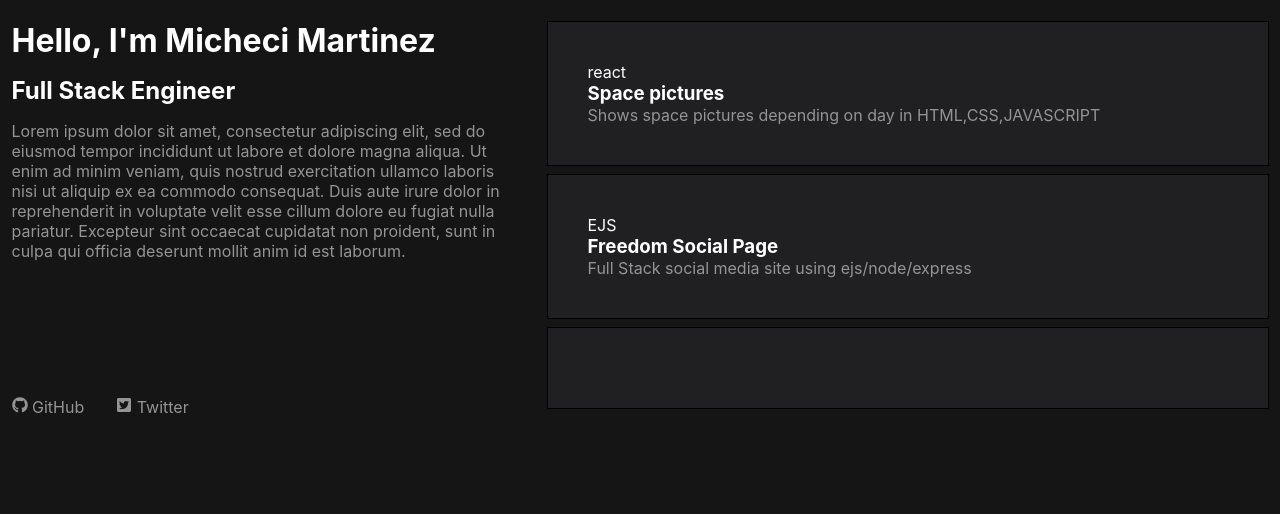
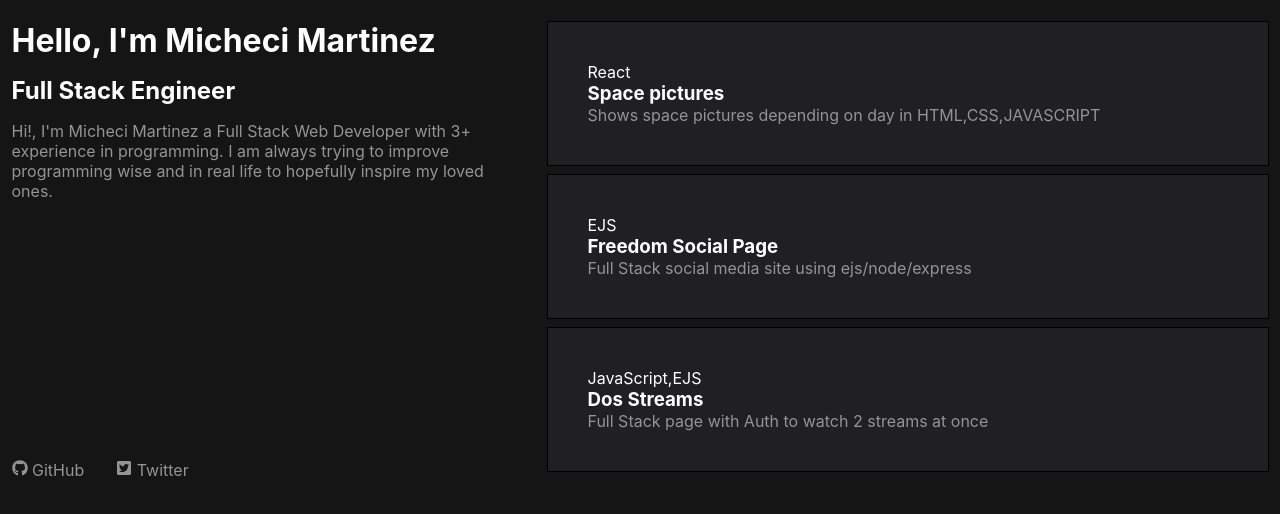
Before and after one commit to micheci/portfolio, a React (Create React App) app: page / in a window 1280 px wide. Shown: the top 514 px of the page. Built offline with nearby package versions, Linux system fonts and the light colour scheme.

Commit message:
added info desc

```diff
--- a/package.json
+++ b/package.json
@@ -6,6 +6,7 @@
     "@testing-library/jest-dom": "^5.16.5",
     "@testing-library/react": "^13.4.0",
     "@testing-library/user-event": "^13.5.0",
+    "boostrap": "^2.0.0",
     "react": "^18.2.0",
     "react-dom": "^18.2.0",
     "react-icons": "^4.7.1",
--- a/src/Components/AboutMe.js
+++ b/src/Components/AboutMe.js
@@ -6,12 +6,13 @@ import {FaTwitterSquare} from 'react-icons/fa'
 
 const AboutMe = () => {
   return (
-    <div className="about-meContainer">
+    <div className="about-meContainer Container">
         <div className="leftaboutme">
             <h1 >Hello, I'm Micheci Martinez </h1>
             <h2>Full Stack Engineer </h2>
-            <p>Lorem ipsum dolor sit amet, consectetur adipiscing elit, sed do eiusmod tempor incididunt ut labore et dolore magna aliqua. Ut enim ad minim veniam, quis nostrud exercitation ullamco laboris nisi ut aliquip ex ea commodo consequat. Duis aute irure dolor in reprehenderit in voluptate velit esse cillum dolore eu fugiat nulla pariatur. Excepteur sint occaecat cupidatat non proident, sunt in culpa
-            qui officia deserunt mollit anim id est laborum.</p>
+            <p>Hi!, I'm Micheci Martinez a Full Stack Web Developer with 3+ experience in programming.
+              I am always trying to improve programming wise and in real life to hopefully inspire my loved ones.
+            </p>
             <div className="icons">
               <FaGithub/> <span>GitHub</span>
               <FaTwitterSquare/> <span>Twitter</span>
--- a/src/Components/Projects.js
+++ b/src/Components/Projects.js
@@ -4,11 +4,11 @@ import Project from './Project'
 const Projects = () => {
   return (
     <div className='projects-container'>
-        <Project desc="Shows space pictures depending on day in HTML,CSS,JAVASCRIPT"title=" Space pictures" siteName="https://spacesky-production.up.railway.app/" lang="react"/>
+        <Project desc="Shows space pictures depending on day in HTML,CSS,JAVASCRIPT"title=" Space pictures" siteName="https://spacesky-production.up.railway.app/" lang="React"/>
 
         <Project desc="Full Stack social media site using ejs/node/express" title="Freedom Social Page" siteName="https://binary-upload-boom-production.up.railway.app/" lang="EJS" />
 
-        <Project/>
+        <Project desc="Full Stack page with Auth to watch 2 streams at once" title="Dos Streams" siteName="https://dos-streams-production.up.railway.app/" lang="JavaScript,EJS" />
     </div>
   )
 }
--- a/src/Css/About.css
+++ b/src/Css/About.css
@@ -3,6 +3,7 @@
     display:flex;
     justify-content: space-around;
     position: relative;
+    flex-wrap: wrap;
 }
 .leftaboutme{
     flex-basis: 40%;
```
Also changed, not shown: 1 other file (tests, documents, lock files or other folders).
